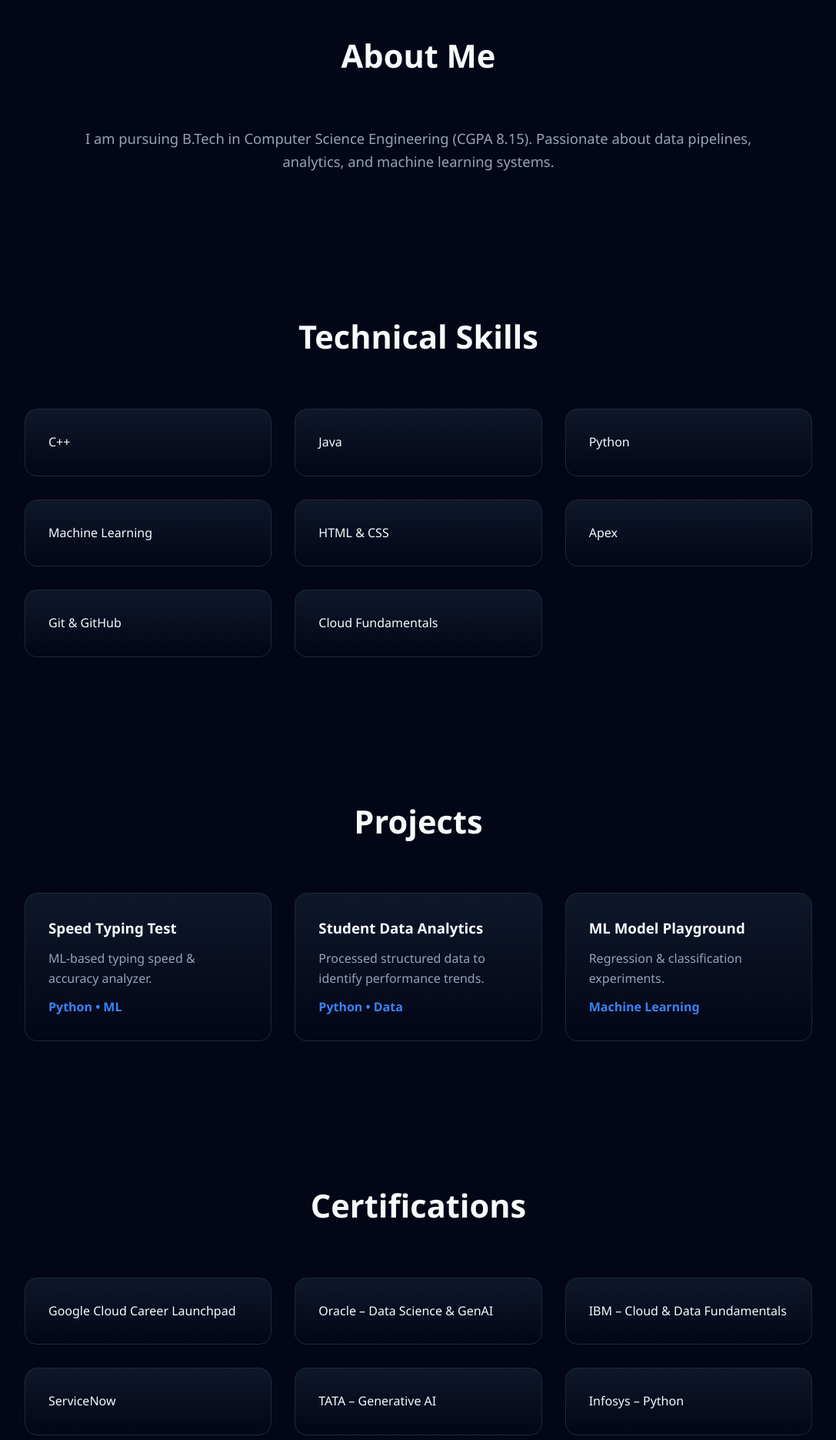
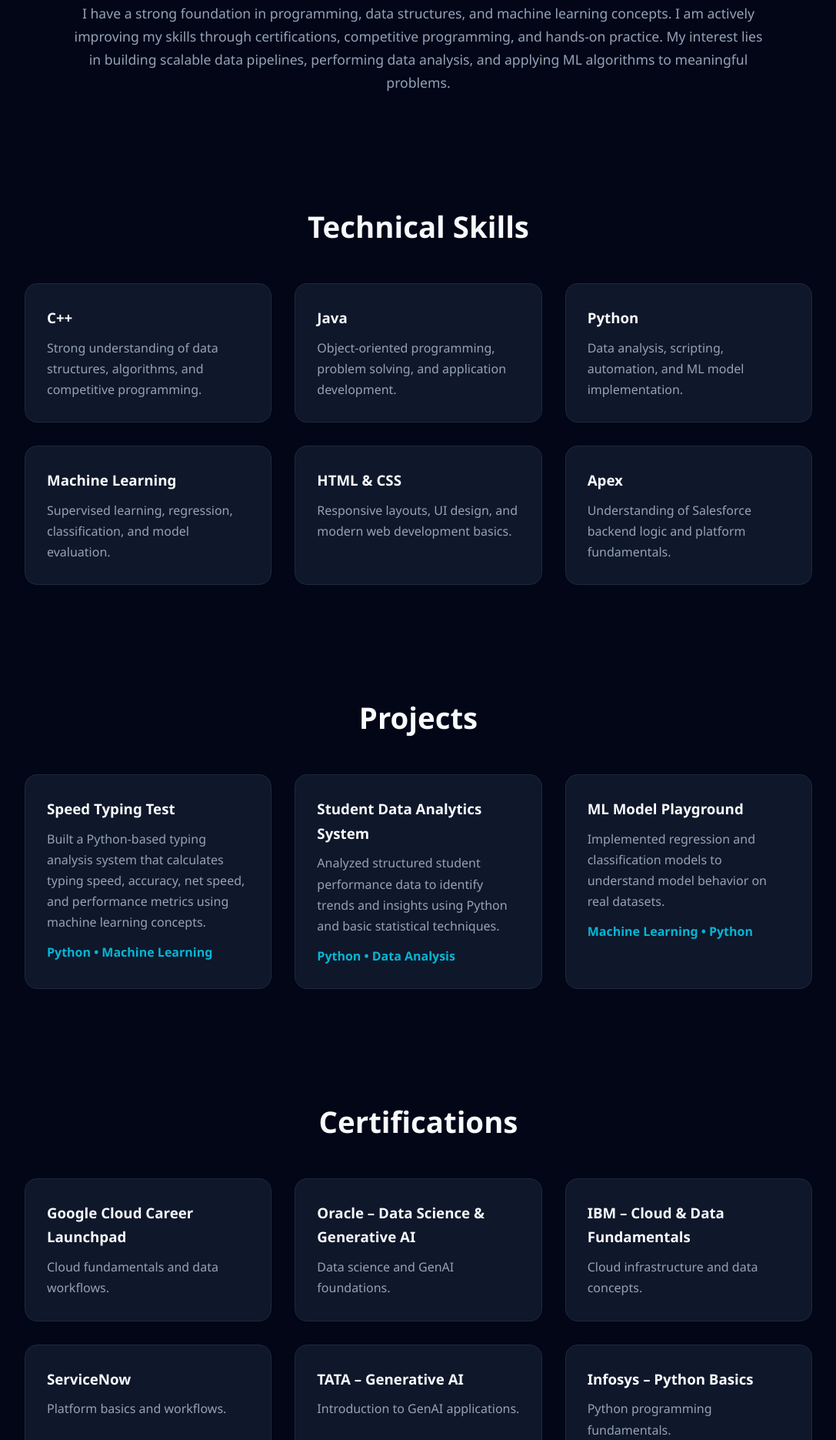
Before and after one commit to amitmehta102/portfolio, a plain HTML site: page index.html in a window 1280 px wide. Shown: the part 929-2800 px from the top of the page at 77% size, without its empty margins (96-1183 px from the left). Drawn offline with Linux system fonts and the light colour scheme.

Commit message:
Update index.html

```diff
--- a/index.html
+++ b/index.html
@@ -7,112 +7,101 @@
 
 <style>
 :root{
-  --primary:#3b82f6;
+  --primary:#2563eb;
+  --secondary:#06b6d4;
   --dark:#020617;
   --card:#0f172a;
   --text:#f8fafc;
   --muted:#94a3b8;
 }
 
-/* RESET */
 *{margin:0;padding:0;box-sizing:border-box;font-family:Segoe UI,sans-serif}
-body{background:var(--dark);color:var(--text);line-height:1.6}
+body{background:var(--dark);color:var(--text);line-height:1.7}
 a{text-decoration:none;color:inherit}
-section{padding:90px 10%}
-h2{text-align:center;font-size:2.6rem;margin-bottom:60px}
+
+section{padding:70px 10%}
+h2{text-align:center;font-size:2.4rem;margin-bottom:40px}
 
 /* NAV */
 nav{
   position:sticky;top:0;z-index:1000;
-  background:rgba(2,6,23,.9);
-  backdrop-filter:blur(8px);
-  padding:18px 10%;
+  background:#020617;
+  padding:16px 10%;
   display:flex;justify-content:space-between;align-items:center;
   border-bottom:1px solid #1e293b
 }
 .logo{font-size:1.6rem;font-weight:700;color:var(--primary)}
 nav ul{display:flex;gap:28px;list-style:none}
-nav a:hover{color:var(--primary)}
+nav a{transition:.3s}
+nav a:hover{color:var(--secondary)}
 
 /* HERO */
 .hero{
-  min-height:100vh;
-  display:flex;align-items:center;gap:60px
+  min-height:85vh;
+  display:flex;
+  align-items:center;
+  gap:50px
 }
 .hero img{
-  width:260px;border-radius:50%;
-  border:4px solid var(--primary);
-  opacity:0;transform:scale(.8);
+  width:250px;border-radius:50%;
+  border:4px solid var(--primary)
 }
-.hero h1{
-  font-size:3.6rem;
-  opacity:0;transform:translateY(30px)
-}
+.hero h1{font-size:3.2rem}
 .hero span{color:var(--primary)}
 .hero p{
+  max-width:700px;
   color:var(--muted);
-  max-width:650px;
-  margin:20px 0;
-  font-size:1.15rem;
-  opacity:0;transform:translateY(30px)
+  margin:18px 0;
+  font-size:1.15rem
 }
 
 /* BUTTONS */
 .btn{
   display:inline-block;
-  padding:13px 30px;
+  padding:12px 28px;
   background:var(--primary);
   border-radius:30px;
   font-weight:600;
   margin-right:15px;
-  transition:.3s;
-  box-shadow:0 0 0 rgba(59,130,246,.6)
+  transition:.3s
 }
 .btn:hover{
+  background:linear-gradient(135deg,var(--primary),var(--secondary));
   transform:translateY(-3px);
-  box-shadow:0 0 25px rgba(59,130,246,.6)
+  box-shadow:0 0 20px rgba(37,99,235,.6)
 }
 .btn.outline{
   background:transparent;
   border:2px solid var(--primary)
 }
 
-/* GRID */
+/* GRID & CARD */
 .grid{
   display:grid;
-  grid-template-columns:repeat(auto-fit,minmax(240px,1fr));
+  grid-template-columns:repeat(auto-fit,minmax(260px,1fr));
   gap:30px
 }
-
-/* CARD */
 .card{
-  background:linear-gradient(180deg,#0f172a,#020617);
-  padding:30px;
+  background:var(--card);
+  padding:28px;
   border-radius:16px;
   border:1px solid #1e293b;
-  opacity:0;
-  transform:translateY(40px);
-  transition:.5s
+  transition:.4s
 }
 .card:hover{
-  transform:translateY(-10px) scale(1.02);
-  box-shadow:0 20px 50px rgba(0,0,0,.5)
+  transform:translateY(-8px);
+  box-shadow:0 20px 50px rgba(0,0,0,.6)
 }
-.card p{color:var(--muted);margin:12px 0}
-.stack{color:var(--primary);font-weight:600}
+.card p{color:var(--muted);margin-top:10px}
+.stack{margin-top:12px;color:var(--secondary);font-weight:600}
 
 /* CONTACT */
 .contact{text-align:center}
-.socials a{
-  margin:0 15px;
-  color:var(--primary);
-  font-weight:600
-}
 
 /* FOOTER */
 footer{
   text-align:center;
-  padding:25px;
+  padding:22px;
   background:#020617;
   color:var(--muted)
 }
@@ -121,7 +110,7 @@ footer{
 @media(max-width:900px){
   nav ul{display:none}
   .hero{flex-direction:column;text-align:center}
-  .hero h1{font-size:2.5rem}
+  .hero h1{font-size:2.3rem}
 }
 </style>
 </head>
@@ -135,19 +124,21 @@ footer{
     <li><a href="#skills">Skills</a></li>
     <li><a href="#projects">Projects</a></li>
     <li><a href="#certifications">Certifications</a></li>
-    <li><a href="#achievements">Achievements</a></li>
     <li><a href="#contact">Contact</a></li>
   </ul>
 </nav>
 
 <!-- HERO -->
 <section class="hero">
-  <img src="profile.jpg" id="heroImg">
+  <img src="profile.jpg" alt="Amit Kumar Mehta">
   <div>
-    <h1 id="heroTitle">Amit <span>Kumar Mehta</span></h1>
-    <p id="heroText">
-      B.Tech CSE (3rd Year) student at Technocrats Institute of Technology, Bhopal.
-      Aspiring <b>Data Engineer</b> & <b>Machine Learning Engineer</b>.
+    <h1>Amit <span>Kumar Mehta</span></h1>
+    <p>
+      I am a B.Tech Computer Science Engineering (3rd Year) student at
+      <b>Technocrats Institute of Technology, Bhopal</b>.
+      My career goal is to become a <b>Data Engineer</b> and <b>Machine Learning Engineer</b>.
+      I enjoy working with data, building ML models, and solving real-world problems
+      using structured and unstructured datasets.
     </p>
     <a href="#projects" class="btn">View Projects</a>
     <a href="Amit Resume.pdf" class="btn outline" download>Download Resume</a>
@@ -157,45 +148,74 @@ footer{
 <!-- ABOUT -->
 <section id="about">
   <h2>About Me</h2>
-  <p style="max-width:900px;margin:auto;text-align:center;color:var(--muted);font-size:1.15rem">
-    I am pursuing B.Tech in Computer Science Engineering (CGPA 8.15).
-    Passionate about data pipelines, analytics, and machine learning systems.
+  <p style="max-width:900px;margin:auto;text-align:center;color:var(--muted);font-size:1.1rem">
+    I have a strong foundation in programming, data structures, and machine learning concepts.
+    I am actively improving my skills through certifications, competitive programming,
+    and hands-on practice. My interest lies in building scalable data pipelines,
+    performing data analysis, and applying ML algorithms to meaningful problems.
   </p>
 </section>
 
 <!-- SKILLS -->
 <section id="skills">
   <h2>Technical Skills</h2>
-  <div class="grid reveal">
-    <div class="card">C++</div>
-    <div class="card">Java</div>
-    <div class="card">Python</div>
-    <div class="card">Machine Learning</div>
-    <div class="card">HTML & CSS</div>
-    <div class="card">Apex</div>
-    <div class="card">Git & GitHub</div>
-    <div class="card">Cloud Fundamentals</div>
+  <div class="grid">
+    <div class="card">
+      <h3>C++</h3>
+      <p>Strong understanding of data structures, algorithms, and competitive programming.</p>
+    </div>
+    <div class="card">
+      <h3>Java</h3>
+      <p>Object-oriented programming, problem solving, and application development.</p>
+    </div>
+    <div class="card">
+      <h3>Python</h3>
+      <p>Data analysis, scripting, automation, and ML model implementation.</p>
+    </div>
+    <div class="card">
+      <h3>Machine Learning</h3>
+      <p>Supervised learning, regression, classification, and model evaluation.</p>
+    </div>
+    <div class="card">
+      <h3>HTML & CSS</h3>
+      <p>Responsive layouts, UI design, and modern web development basics.</p>
+    </div>
+    <div class="card">
+      <h3>Apex</h3>
+      <p>Understanding of Salesforce backend logic and platform fundamentals.</p>
+    </div>
   </div>
 </section>
 
 <!-- PROJECTS -->
 <section id="projects">
   <h2>Projects</h2>
-  <div class="grid reveal">
+  <div class="grid">
     <div class="card">
       <h3>Speed Typing Test</h3>
-      <p>ML-based typing speed & accuracy analyzer.</p>
-      <div class="stack">Python • ML</div>
+      <p>
+        Built a Python-based typing analysis system that calculates typing speed,
+        accuracy, net speed, and performance metrics using machine learning concepts.
+      </p>
+      <div class="stack">Python • Machine Learning</div>
     </div>
+
     <div class="card">
-      <h3>Student Data Analytics</h3>
-      <p>Processed structured data to identify performance trends.</p>
-      <div class="stack">Python • Data</div>
+      <h3>Student Data Analytics System</h3>
+      <p>
+        Analyzed structured student performance data to identify trends and insights
+        using Python and basic statistical techniques.
+      </p>
+      <div class="stack">Python • Data Analysis</div>
     </div>
+
     <div class="card">
       <h3>ML Model Playground</h3>
-      <p>Regression & classification experiments.</p>
-      <div class="stack">Machine Learning</div>
+      <p>
+        Implemented regression and classification models to understand
+        model behavior on real datasets.
+      </p>
+      <div class="stack">Machine Learning • Python</div>
     </div>
   </div>
 </section>
@@ -203,70 +223,53 @@ footer{
 <!-- CERTIFICATIONS -->
 <section id="certifications">
   <h2>Certifications</h2>
-  <div class="grid reveal">
-    <div class="card">Google Cloud Career Launchpad</div>
-    <div class="card">Oracle – Data Science & GenAI</div>
-    <div class="card">IBM – Cloud & Data Fundamentals</div>
-    <div class="card">ServiceNow</div>
-    <div class="card">TATA – Generative AI</div>
-    <div class="card">Infosys – Python</div>
-  </div>
-</section>
+  <div class="grid">
 
-<!-- ACHIEVEMENTS -->
-<section id="achievements">
-  <h2>CodeChef Achievements</h2>
-  <div class="grid reveal">
-    <div class="card">
-      <p><b>317-day continuous streak</b> on CodeChef</p>
-    </div>
-    <div class="card">
-      <p><b>800+ problems solved</b> • Silver Badge (1184)</p>
-    </div>
-    <div class="card">
-      <p><b>100% score</b> in CodeChef C++ Challenge</p>
-    </div>
+    <a href="google-cloud-career-launchpad.pdf" target="_blank" class="card">
+      <h3>Google Cloud Career Launchpad</h3>
+      <p>Cloud fundamentals and data workflows.</p>
+    </a>
+
+    <a href="oracle-data-science-genai.pdf" target="_blank" class="card">
+      <h3>Oracle – Data Science & Generative AI</h3>
+      <p>Data science and GenAI foundations.</p>
+    </a>
+
+    <a href="ibm-cloud-data-fundamentals.pdf" target="_blank" class="card">
+      <h3>IBM – Cloud & Data Fundamentals</h3>
+      <p>Cloud infrastructure and data concepts.</p>
+    </a>
+
+    <a href="servicenow-welcome.pdf" target="_blank" class="card">
+      <h3>ServiceNow</h3>
+      <p>Platform basics and workflows.</p>
+    </a>
+
+    <a href="tata-generative-ai.pdf" target="_blank" class="card">
+      <h3>TATA – Generative AI</h3>
+      <p>Introduction to GenAI applications.</p>
+    </a>
+
+    <a href="infosys-python-basics.pdf" target="_blank" class="card">
+      <h3>Infosys – Python Basics</h3>
+      <p>Python programming fundamentals.</p>
+    </a>
+
   </div>
 </section>
 
 <!-- CONTACT -->
 <section id="contact" class="contact">
   <h2>Get In Touch</h2>
+  <p style="color:var(--muted);margin-bottom:18px">
+    Open to internships, projects, and learning opportunities.
+  </p>
   <a href="mailto:102amitmehta@gmail.com" class="btn">Email Me</a>
-  <div class="socials" style="margin-top:25px">
-    <a href="https://github.com/amitmehta102" target="_blank">GitHub</a>
-    <a href="https://www.linkedin.com/in/amit-mehta-42b839296" target="_blank">LinkedIn</a>
-  </div>
 </section>
 
 <footer>
   © 2026 Amit Kumar Mehta • Bhopal, India
 </footer>
 
-<script>
-/* HERO ANIMATION */
-window.onload = () => {
-  document.getElementById("heroImg").style.opacity = 1;
-  document.getElementById("heroImg").style.transform = "scale(1)";
-  document.getElementById("heroTitle").style.opacity = 1;
-  document.getElementById("heroTitle").style.transform = "translateY(0)";
-  document.getElementById("heroText").style.opacity = 1;
-  document.getElementById("heroText").style.transform = "translateY(0)";
-};
-
-/* SCROLL REVEAL */
-const cards = document.querySelectorAll(".card");
-const observer = new IntersectionObserver(entries=>{
-  entries.forEach(entry=>{
-    if(entry.isIntersecting){
-      entry.target.style.opacity = 1;
-      entry.target.style.transform = "translateY(0)";
-    }
-  });
-},{threshold:.15});
-
-cards.forEach(card=>observer.observe(card));
-</script>
-
 </body>
 </html>
```
